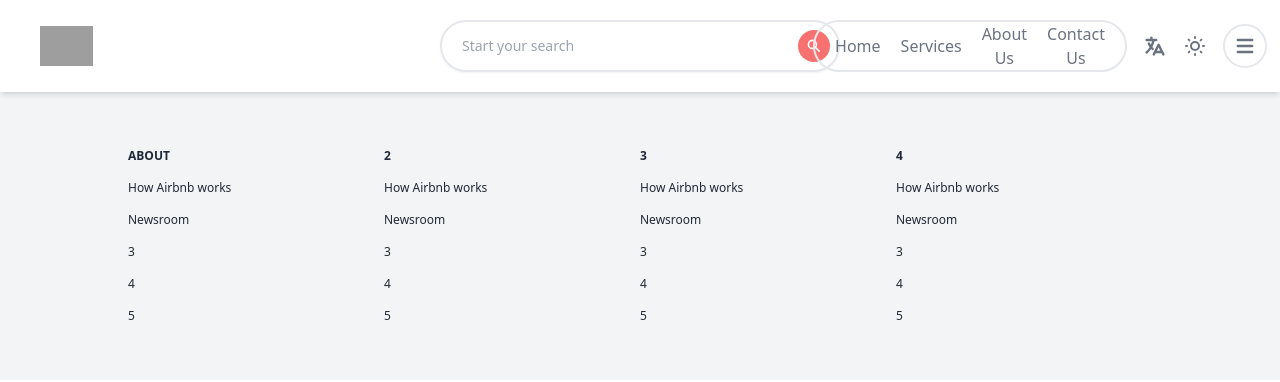
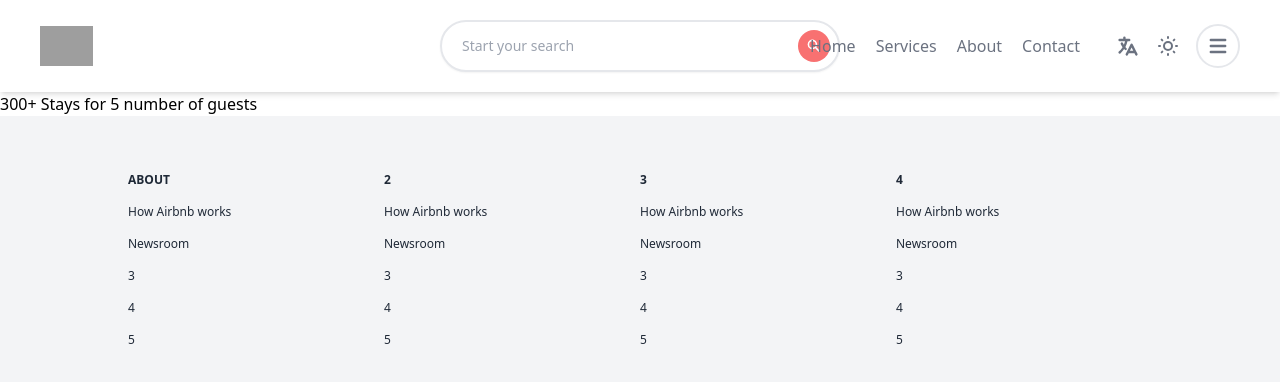
Before and after one commit to booth-algo/DiTa, a Next.js app in the folder dita/: page /search in a window 1280 px wide. Shown: the top 382 px of the page. Built offline with nearby package versions, Linux system fonts and the light colour scheme; grey boxes are pictures that could not be loaded.

Commit message:
some updates

```diff
--- a/dita/components/Banner.tsx
+++ b/dita/components/Banner.tsx
@@ -8,9 +8,9 @@ function Banner() {
             <Image src ="https://links.papareact.com/0fm" layout="fill" objectFit="cover" />
 
             <div className="absolute top-1/2 w-full text-center">
-                <p className="text-sm font-semibold sm:text-lg">Not sure where to go? Perfect.</p>
+                <p className="text-sm font-semibold md:text-xl lg:text-2xl">Premium HK-Macau Limousine</p>
                 <button className="text-purple-500 bg-white px-10 py-4 shadow-md rounded-full font-bold
-                my-3 hover:shadow-xl active:scale-90 transition duration-150">I'm flexible</button>
+                my-3 hover:shadow-xl active:scale-90 transition duration-150">Book Now</button>
 
             </div>
         </div>
--- a/dita/components/Header.tsx
+++ b/dita/components/Header.tsx
@@ -2,6 +2,7 @@ import Image from "next/image";
 import { SearchIcon, GlobeAltIcon, MenuIcon, UserCircleIcon, UsersIcon, TranslateIcon, MoonIcon  } from '@heroicons/react/solid';
 import { SunIcon } from '@heroicons/react/outline';
 import { useState } from "react";
+import React from "react";
 import 'react-date-range/dist/styles.css'; // main style file
 import 'react-date-range/dist/theme/default.css'; // theme css file
 import { DateRangePicker } from 'react-date-range';
@@ -10,12 +11,17 @@ import { Calendar } from 'react-date-range';
 
 function Header() {
 
-    const [themeToggle, setThemeToggle] = useState('');
-    function handleOnClickTheme() {
-        setThemeToggle('mode')
-    }
+    // const renderThemeChanger = () => {
+    //     return(
+    //         <Button>
+    //             <SunIcon className="h-6"/>
+    //             <MoonIcon className="h-6"/>
 
-    console.log(`Favicon state: ${themeToggle}`)
+    //         </Button>
+    //     )
+    // };
+
+
 
     const [searchInput, setSearchInput] = useState('');
     const [startDate, setStartDate] = useState(new Date());
@@ -66,28 +72,24 @@ function Header() {
             </div>
 
             {/* right */}
-            <div className="hidden lg:flex items-center space-x-4 justify-end justify-center text-gray-500">
+            <div className="flex items-center space-x-4 justify-end text-gray-500">
                 {/* see which justify is better
                 problem is when i hover over one of the buttons, the button semibolds and it moves the other buttons*/}
-                <div className=" md-inline-flex md:border-2 rounded-full flex items-center space-x-5 px-5">
+                <div className="hidden lg:flex items-center space-x-5 px-5">
                     <button className="hover:font-semibold ease-out active:scale-90 duration-150">Home</button>
 
                     <button className="hover:font-semibold ease-out active:scale-90 duration-150">Services</button>
 
-                    <button className="hover:font-semibold ease-out active:scale-90 duration-150">About Us</button>
+                    <button className="hover:font-semibold ease-out active:scale-90 duration-150">About</button>
 
-                    <button className="hover:font-semibold ease-out active:scale-90 duration-150">Contact Us</button>
+                    <button className="hover:font-semibold ease-out active:scale-90 duration-150">Contact</button>
                 </div>
 
-                {/* Below this commented is the "Become a host from AirBNB video, can reference its tailwind css" */}
-                {/* <p className="hidden md:inline cursor-pointer">Become a host</p>
-                <GlobeAltIcon className="h-6" /> */}
+                {/* Language Icon */}
+                <button className="ease-out active:scale-90 duration-150"><TranslateIcon className="h-6"/></button>
 
-                {/* Language Icon */}
-                <button className=""><TranslateIcon className="h-6"/></button>
-
-                {/*  */}
-                <button onClick={handleOnClickTheme} className="ease-out active:scale-90 duration-150"><SunIcon className="h-6"/></button>
+                {/* Light Mode, Dark Mode */}
+                <button className="ease-out active:scale-90 duration-150"><SunIcon className="h-6"/></button>
 
 
                 <div className="flex items-center space-x-2 border-2 p-2 rounded-full">
--- a/dita/pages/search.tsx
+++ b/dita/pages/search.tsx
@@ -6,7 +6,13 @@ function Search() {
   return (
     <div className='h-screen'>
     <Header />
-        {/* Video 3 stopped at 1:08:54 */}
+        <main>
+            <section>
+                <p>300+ Stays for 5 number of guests</p>
+            {/* Video stopped at 1:10:00 */}
+            </section>
+
+        </main>
     <Footer />
     </div>
   )
```
